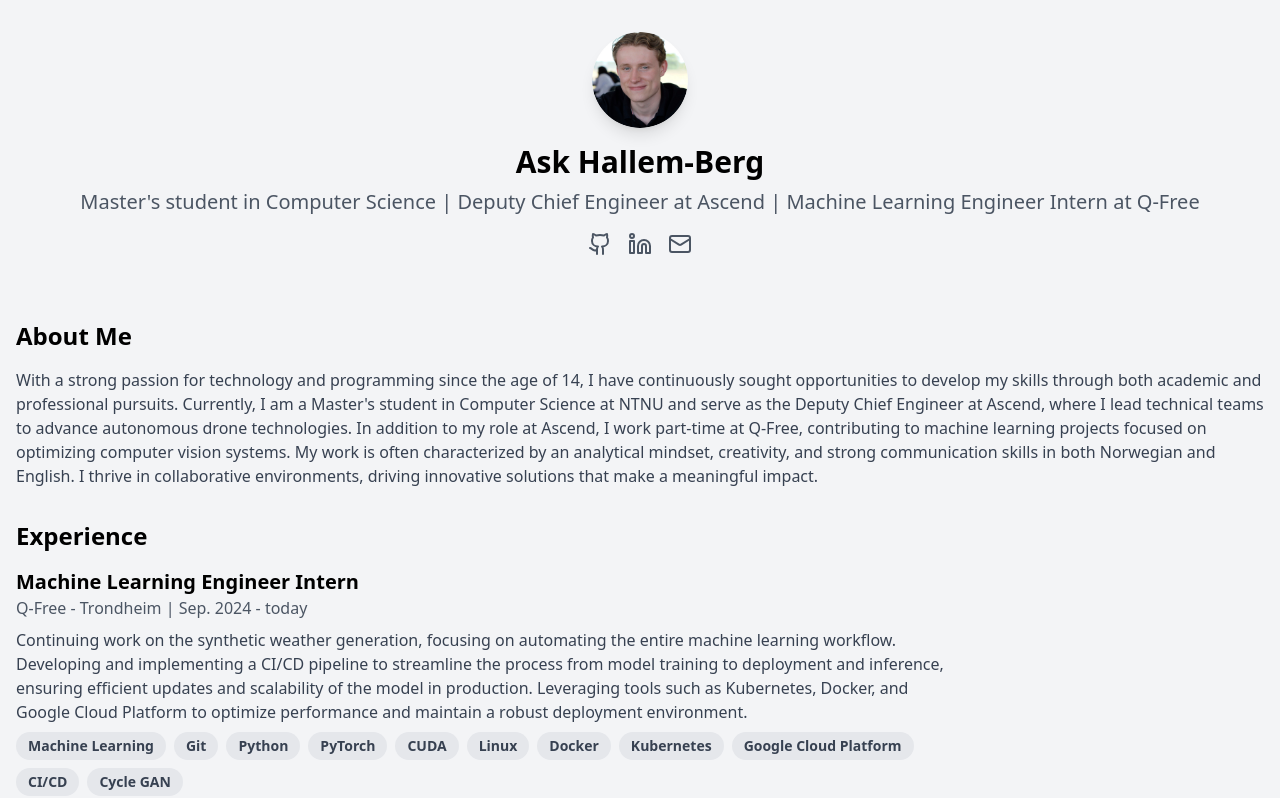
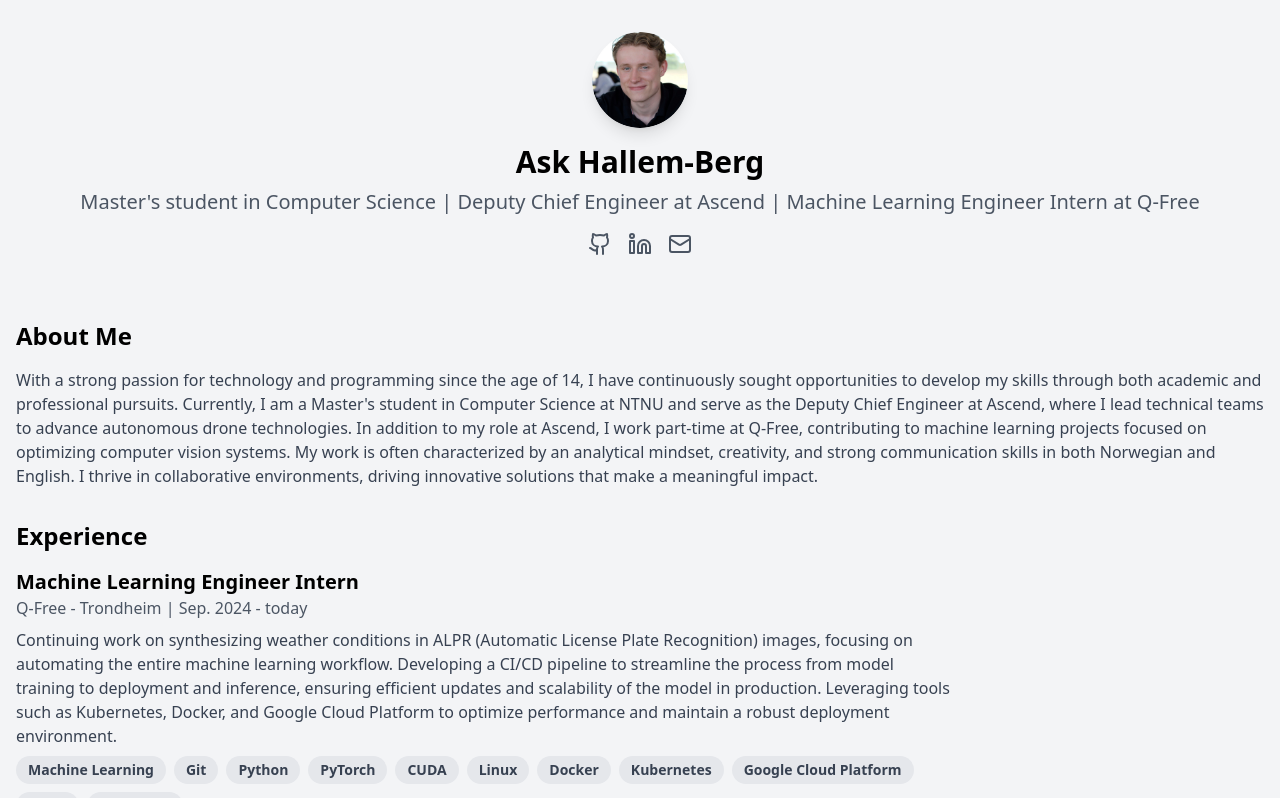
Before and after one commit to ahallemberg/askhb.no, a React (Create React App) app: page / in a window 1280 px wide. Shown: the top 798 px of the page. Built offline with nearby package versions, Linux system fonts and the light colour scheme.

Commit message:
Changed some text about Q-Free again

```diff
--- a/src/data/portfolioData.js
+++ b/src/data/portfolioData.js
@@ -9,7 +9,7 @@ export const experiences = [
     title: "Machine Learning Engineer Intern",
     company: "Q-Free - Trondheim",
     date: "Sep. 2024 - today",
-    description: "Continuing work on the synthetic weather generation, focusing on automating the entire machine learning workflow. Developing and implementing a CI/CD pipeline to streamline the process from model training to deployment and inference, ensuring efficient updates and scalability of the model in production. Leveraging tools such as Kubernetes, Docker, and Google Cloud Platform to optimize performance and maintain a robust deployment environment.",
+    description: "Continuing work on synthesizing weather conditions in ALPR (Automatic License Plate Recognition) images, focusing on automating the entire machine learning workflow. Developing a CI/CD pipeline to streamline the process from model training to deployment and inference, ensuring efficient updates and scalability of the model in production. Leveraging tools such as Kubernetes, Docker, and Google Cloud Platform to optimize performance and maintain a robust deployment environment.",
     skills: ["Machine Learning", "Git", "Python", "PyTorch", "CUDA", "Linux", "Docker", "Kubernetes", "Google Cloud Platform", "CI/CD", "Cycle GAN"],
 
 },
```
